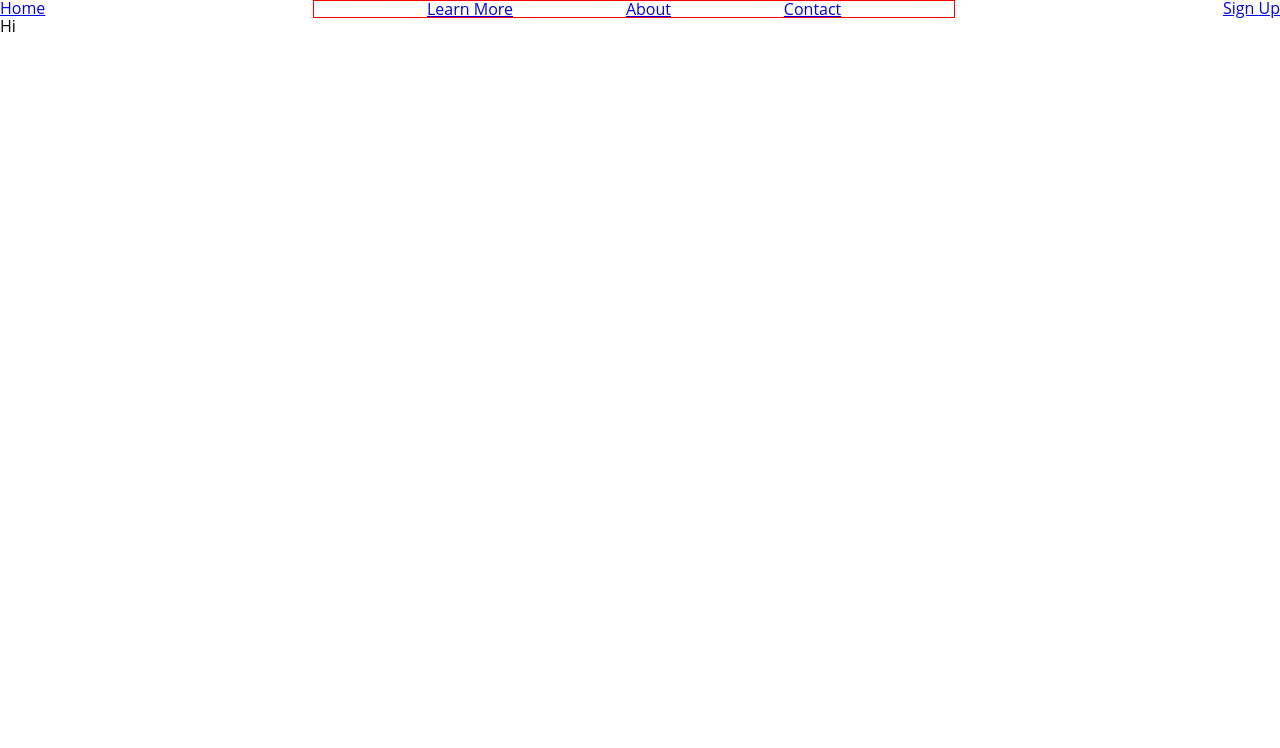
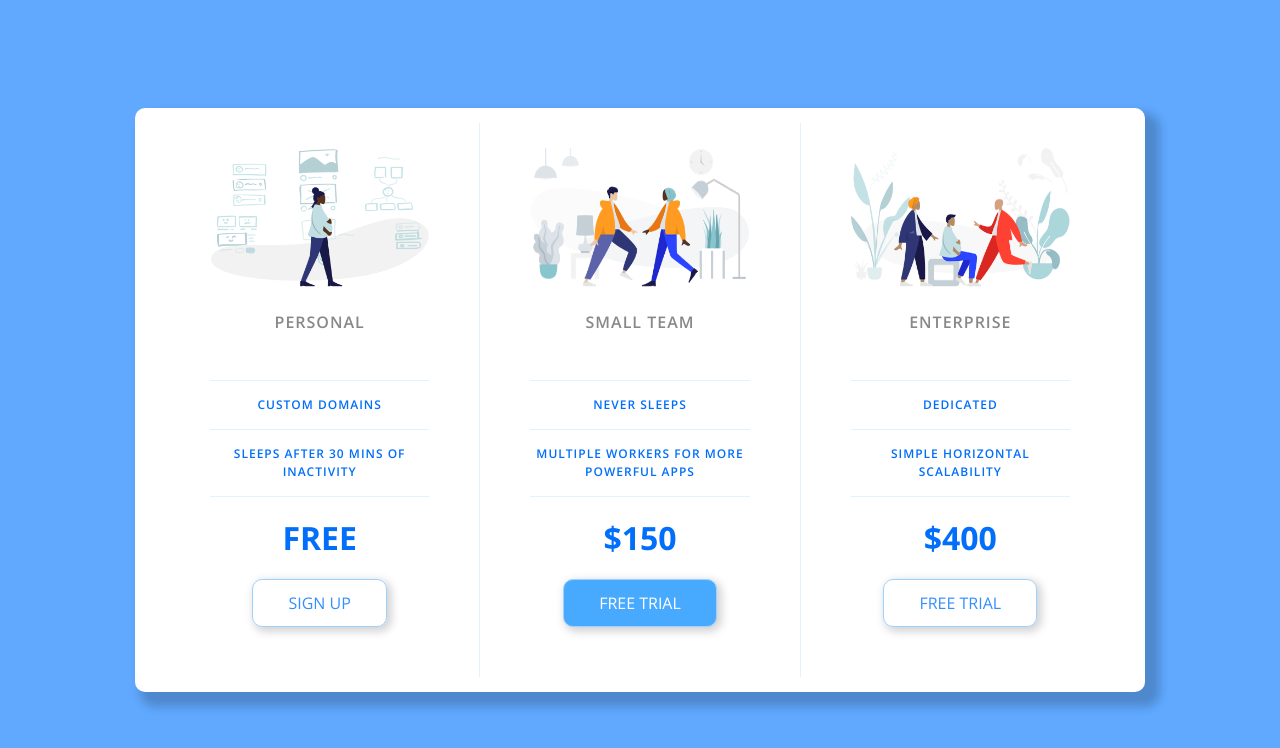
Before and after one commit to ken888686/beginner, a plain HTML site: page index.html in a window 1280 px wide. Drawn offline with nearby package versions, Linux system fonts and the light colour scheme.

Commit message:
first card list

```diff
--- /dev/null
+++ b/app.css
@@ -0,0 +1,118 @@
+html {
+  box-sizing: border-box;
+  font-family: "Open Sans";
+}
+
+body {
+  background-color: #60a9ff;
+  display: flex;
+  justify-content: center;
+  align-items: center;
+  min-height: 100vh;
+}
+
+.panel {
+  background-color: #fff;
+  border-radius: 10px;
+  padding: 15px 25px;
+  width: 100%;
+  max-width: 960px;
+  display: flex;
+  flex-direction: column;
+  text-align: center;
+  text-transform: uppercase;
+}
+
+.pricing-table {
+  box-shadow: 10px 10px 10px 5px rgba(8, 8, 8, 0.2);
+  transition: box-shadow 0.2s ease-out;
+}
+.pricing-table:hover {
+  box-shadow: 5px 5px 10px 5px rgba(8, 8, 8, 0.2);
+}
+
+.pricing-plan {
+  border-bottom: 1px solid #e1f1ff;
+}
+
+.pricing-plan:last-child {
+  border-bottom: none;
+}
+
+.pricing-img {
+  margin-bottom: 25px;
+  width: 100%;
+}
+
+.pricing-header {
+  color: #888;
+  font-weight: 600;
+  letter-spacing: 1px;
+}
+
+.pricing-features {
+  margin: 50px 0 25px;
+  color: #016ff9;
+}
+
+.pricing-features-item {
+  font-weight: 600;
+  letter-spacing: 1px;
+  font-size: 12px;
+  line-height: 1.5;
+  padding: 15px 0;
+  border-top: 1px solid #e1f1ff;
+}
+
+.pricing-features-item:last-child {
+  border-bottom: 1px solid #e1f1ff;
+}
+
+.pricing-price {
+  color: #016ff9;
+  display: block;
+  font-size: 32px;
+  font-weight: 700;
+}
+
+.pricing-button {
+  border: 1px solid #9dd1ff;
+  border-radius: 10px;
+  color: #348efe;
+  display: inline-block;
+  padding: 15px 35px;
+  text-decoration: none;
+  margin: 25px 0;
+  box-shadow: 3px 3px 10px 1px rgba(8, 8, 8, 0.2);
+  transition: background-color 0.2s, box-shadow 0.2s;
+}
+
+.pricing-button:hover,
+.pricing-button:focus {
+  background-color: #e1f1ff;
+  box-shadow: 1px 1px 10px 1px rgba(8, 8, 8, 0.2);
+}
+
+.pricing-button.is-featured {
+  background-color: #48aaff;
+  color: white;
+}
+.pricing-button.is-featured:hover,
+.pricing-button.is-featured:focus {
+  background-color: #269aff;
+  color: white;
+}
+
+@media (min-width: 900px) {
+  .panel {
+    flex-direction: row;
+  }
+  .pricing-plan {
+    border-bottom: none;
+    border-right: 1px solid #e1f1ff;
+    padding: 25px 50px;
+  }
+  .pricing-plan:last-child {
+    border-right: none;
+  }
+}
--- a/index.html
+++ b/index.html
@@ -2,28 +2,54 @@
 <html lang="en">
   <head>
     <meta charset="UTF-8" />
-    <meta http-equiv="X-UA-Compatible" content="IE=edge" />
     <meta name="viewport" content="width=device-width, initial-scale=1.0" />
+    <title>Price Tiers</title>
+    <link
+      rel="stylesheet"
+      href="https://fonts.googleapis.com/css?family=Open+Sans:400,600,700"
+    />
     <link rel="stylesheet" href="reset.css" />
-    <link rel="stylesheet" href="style.css" />
-    <title>Title</title>
+    <link rel="stylesheet" href="app.css" />
   </head>
+
   <body>
-    <nav>
-      <a href="#home">Home</a>
-      <ul>
-        <li>
-          <a href="#home">Learn More</a>
-        </li>
-        <li>
-          <a href="#home">About</a>
-        </li>
-        <li>
-          <a href="#home">Contact</a>
-        </li>
-      </ul>
-      <a href="#signup">Sign Up</a>
-    </nav>
-    <h1>Hi</h1>
+    <div class="panel pricing-table">
+      <div class="pricing-plan">
+        <img src="icons/icon1.png" alt="" class="pricing-img" />
+        <h2 class="pricing-header">Personal</h2>
+        <ul class="pricing-features">
+          <li class="pricing-features-item">Custom domains</li>
+          <li class="pricing-features-item">
+            Sleeps after 30 mins of inactivity
+          </li>
+        </ul>
+        <span class="pricing-price">Free</span>
+        <a href="#/" class="pricing-button">Sign up</a>
+      </div>
+
+      <div class="pricing-plan">
+        <img src="icons/icon2.png" alt="" class="pricing-img" />
+        <h2 class="pricing-header">Small team</h2>
+        <ul class="pricing-features">
+          <li class="pricing-features-item">Never sleeps</li>
+          <li class="pricing-features-item">
+            Multiple workers for more powerful apps
+          </li>
+        </ul>
+        <span class="pricing-price">$150</span>
+        <a href="#/" class="pricing-button is-featured">Free trial</a>
+      </div>
+
+      <div class="pricing-plan">
+        <img src="icons/icon3.png" alt="" class="pricing-img" />
+        <h2 class="pricing-header">Enterprise</h2>
+        <ul class="pricing-features">
+          <li class="pricing-features-item">Dedicated</li>
+          <li class="pricing-features-item">Simple horizontal scalability</li>
+        </ul>
+        <span class="pricing-price">$400</span>
+        <a href="#/" class="pricing-button">Free trial</a>
+      </div>
+    </div>
   </body>
 </html>
--- a/reset.css
+++ b/reset.css
@@ -90,7 +90,6 @@ video {
   font-size: 100%;
   font: inherit;
   vertical-align: baseline;
-  font-family: "Open Sans", Roboto, Geneva, Monaco;
 }
 /* HTML5 display-role reset for older browsers */
 article,
--- a/style.css
+++ /dev/null
@@ -1,29 +0,0 @@
-nav {
-  display: flex;
-  justify-content: space-between;
-}
-
-ul {
-  border: 1px solid red;
-  flex: 1;
-  max-width: 50%;
-  display: flex;
-  justify-content: space-evenly;
-}
-
-@media (max-width: 768px) {
-  h1 {
-    font-size: 4em;
-  }
-  nav,
-  nav ul {
-    flex-direction: column;
-    align-items: center;
-  }
-}
-
-@media (max-width: 576px) {
-  h1 {
-    font-size: 3em;
-  }
-}
```
Also changed, not shown: icons/icon1.png (added), icons/icon2.png (added), icons/icon3.png (added).
